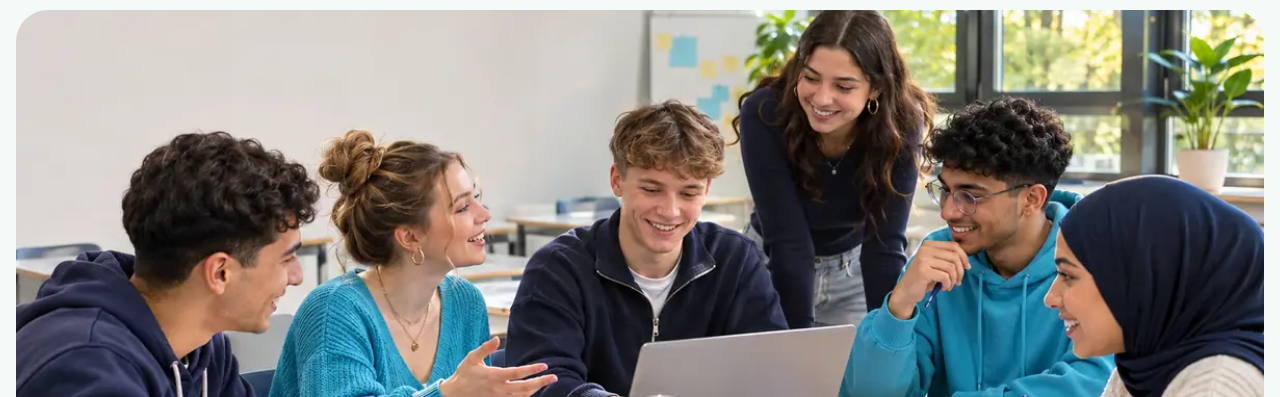
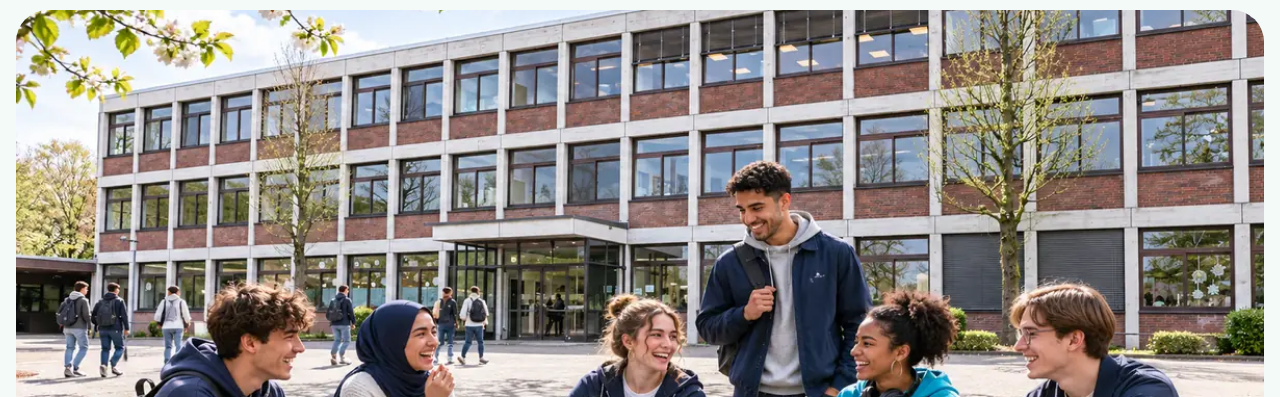
Before and after one commit to bk-rheydt-muelfort/Homepage, a plain HTML site: page index.html in a window 1280 px wide. Shown: the part 116-513 px from the top of the page. Drawn offline with Linux system fonts and the light colour scheme.

Commit message:
Startbild: Schulgebäude Kirschhecke mit Lernenden
Co-Authored-By: Claude Opus 5.5 <noreply@anthropic.com>
Claude-Session: https://claude.ai/code/session_01Bxm4LLDFZ579fFEcisEmyv

```diff
--- a/index.html
+++ b/index.html
@@ -37,7 +37,7 @@
 
 <main id="inhalt">
   <section class="hero-b" id="top">
-    <div class="photo"><img src="assets/img/schueler-gruppe-1200.webp" alt="Schülerinnen und Schüler arbeiten gemeinsam am Laptop" width="1200" height="675"></div>
+    <div class="photo"><img src="assets/img/schulhof-gruppe-1200.webp" alt="Schülerinnen und Schüler sitzen vor dem Schulgebäude an der Kirschhecke" width="1200" height="675"></div>
     <div class="wrap"><div class="card">
       <span class="tag">Bestes Berufskolleg 2026 · IHK</span>
       <h1>Dein Weg in Wirtschaft und Verwaltung.</h1>
```
Also changed, not shown: preview.html (+1 -1 lines).
